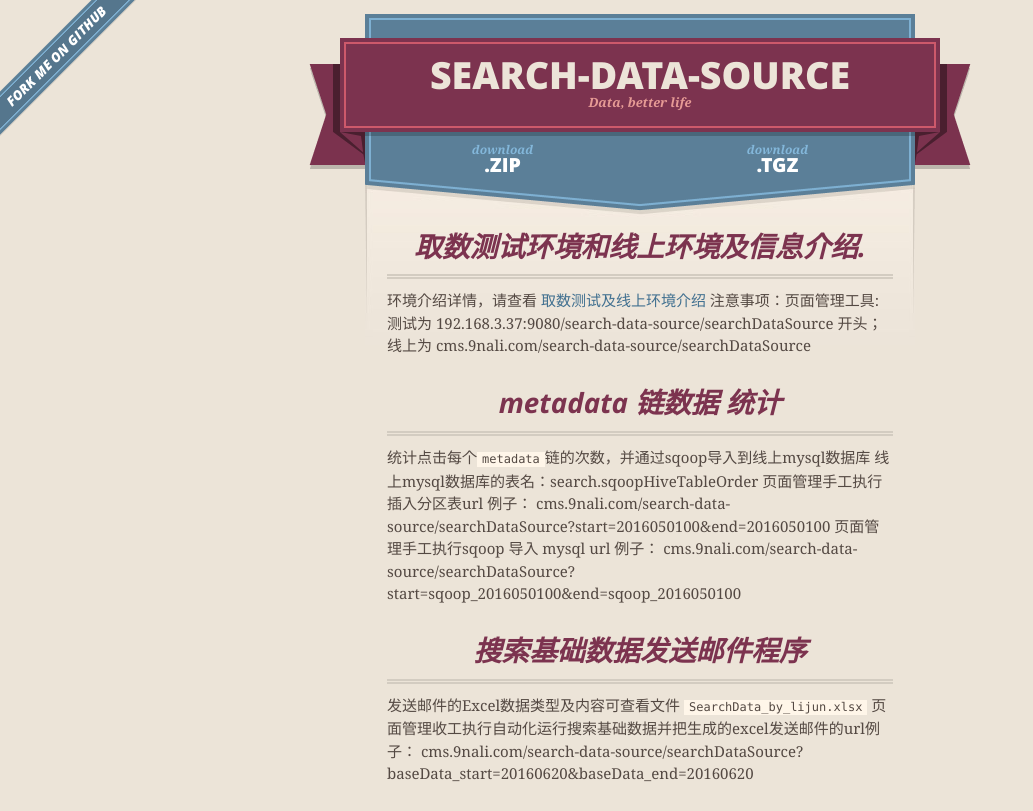
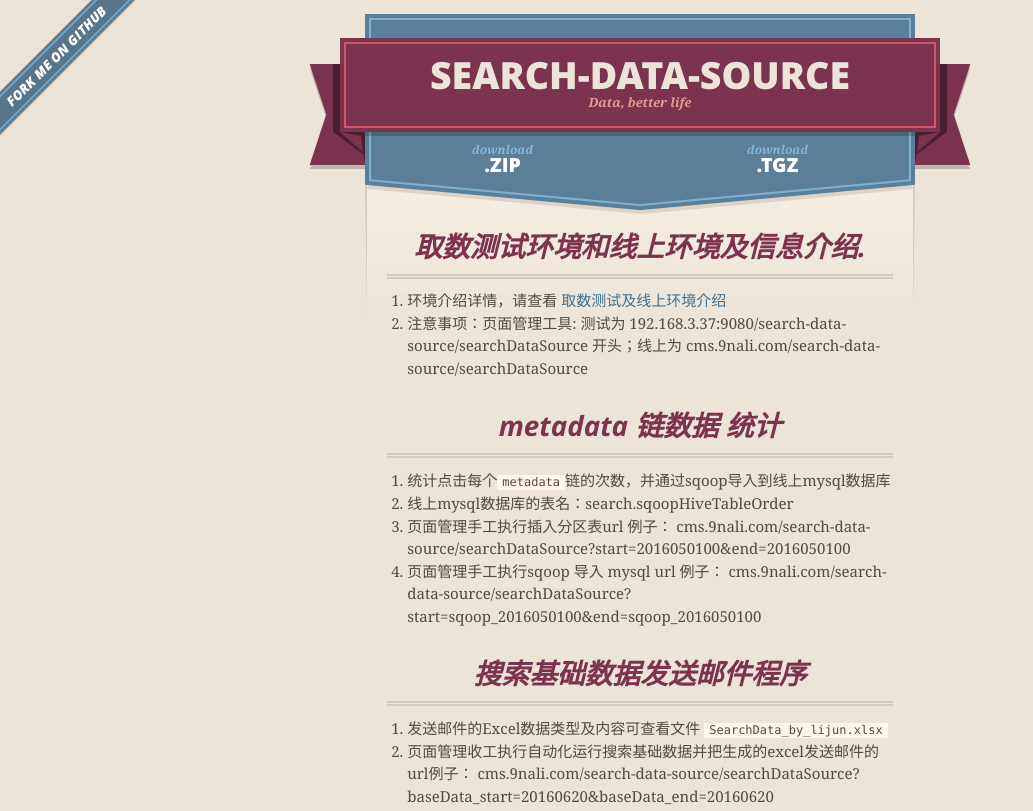
Before and after one commit to lasclocker/search-data-source, a plain HTML site: page index.html in a window 1280 px wide. Shown: the top 811 px of the page, without its empty margins (0-1033 px from the left). Drawn offline with nearby package versions, Linux system fonts and the light colour scheme.

```diff
--- a/index.html
+++ b/index.html
@@ -49,25 +49,33 @@
         <h3>
 <a id="取数测试环境和线上环境及信息介绍" class="anchor" href="#%E5%8F%96%E6%95%B0%E6%B5%8B%E8%AF%95%E7%8E%AF%E5%A2%83%E5%92%8C%E7%BA%BF%E4%B8%8A%E7%8E%AF%E5%A2%83%E5%8F%8A%E4%BF%A1%E6%81%AF%E4%BB%8B%E7%BB%8D" aria-hidden="true"><span aria-hidden="true" class="octicon octicon-link"></span></a>取数测试环境和线上环境及信息介绍.</h3>
 
-<p>环境介绍详情，请查看 <a href="http://wiki.ximalaya.com/pages/viewpage.action?pageId=5507610">取数测试及线上环境介绍</a>
-注意事项：页面管理工具: 测试为 192.168.3.37:9080/search-data-source/searchDataSource 开头；线上为 cms.9nali.com/search-data-source/searchDataSource</p>
+<ol>
+<li>环境介绍详情，请查看 <a href="http://wiki.ximalaya.com/pages/viewpage.action?pageId=5507610">取数测试及线上环境介绍</a>
+</li>
+<li>注意事项：页面管理工具: 测试为 192.168.3.37:9080/search-data-source/searchDataSource 开头；线上为 cms.9nali.com/search-data-source/searchDataSource</li>
+</ol>
 
 <h3>
 <a id="metadata-链数据-统计" class="anchor" href="#metadata-%E9%93%BE%E6%95%B0%E6%8D%AE-%E7%BB%9F%E8%AE%A1" aria-hidden="true"><span aria-hidden="true" class="octicon octicon-link"></span></a>metadata 链数据 统计</h3>
 
-<p>统计点击每个<code>metadata</code>链的次数，并通过sqoop导入到线上mysql数据库
-线上mysql数据库的表名：search.sqoopHiveTableOrder
-页面管理手工执行插入分区表url 例子：
-             cms.9nali.com/search-data-source/searchDataSource?start=2016050100&amp;end=2016050100
-页面管理手工执行sqoop 导入 mysql url 例子：
-             cms.9nali.com/search-data-source/searchDataSource?start=sqoop_2016050100&amp;end=sqoop_2016050100</p>
+<ol>
+<li>统计点击每个<code>metadata</code>链的次数，并通过sqoop导入到线上mysql数据库</li>
+<li>线上mysql数据库的表名：search.sqoopHiveTableOrder</li>
+<li>页面管理手工执行插入分区表url 例子：
+         cms.9nali.com/search-data-source/searchDataSource?start=2016050100&amp;end=2016050100</li>
+<li>页面管理手工执行sqoop 导入 mysql url 例子：
+         cms.9nali.com/search-data-source/searchDataSource?start=sqoop_2016050100&amp;end=sqoop_2016050100</li>
+</ol>
 
 <h3>
 <a id="搜索基础数据发送邮件程序" class="anchor" href="#%E6%90%9C%E7%B4%A2%E5%9F%BA%E7%A1%80%E6%95%B0%E6%8D%AE%E5%8F%91%E9%80%81%E9%82%AE%E4%BB%B6%E7%A8%8B%E5%BA%8F" aria-hidden="true"><span aria-hidden="true" class="octicon octicon-link"></span></a>搜索基础数据发送邮件程序</h3>
 
-<p>发送邮件的Excel数据类型及内容可查看文件 <code>SearchData_by_lijun.xlsx</code>
-页面管理收工执行自动化运行搜索基础数据并把生成的excel发送邮件的url例子：
-      cms.9nali.com/search-data-source/searchDataSource?baseData_start=20160620&amp;baseData_end=20160620</p>
+<ol>
+<li>发送邮件的Excel数据类型及内容可查看文件 <code>SearchData_by_lijun.xlsx</code>
+</li>
+<li>页面管理收工执行自动化运行搜索基础数据并把生成的excel发送邮件的url例子：
+  cms.9nali.com/search-data-source/searchDataSource?baseData_start=20160620&amp;baseData_end=20160620</li>
+</ol>
 
 <h3>
 <a id="分类页数据统计" class="anchor" href="#%E5%88%86%E7%B1%BB%E9%A1%B5%E6%95%B0%E6%8D%AE%E7%BB%9F%E8%AE%A1" aria-hidden="true"><span aria-hidden="true" class="octicon octicon-link"></span></a>分类页数据统计</h3>
```
Also changed, not shown: params.json (+1 -1 lines).
